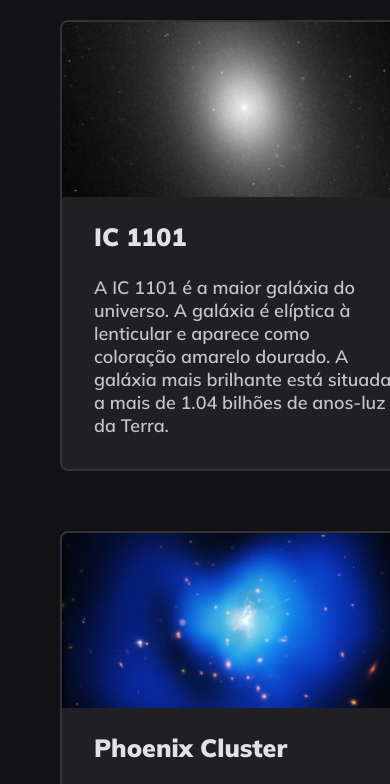
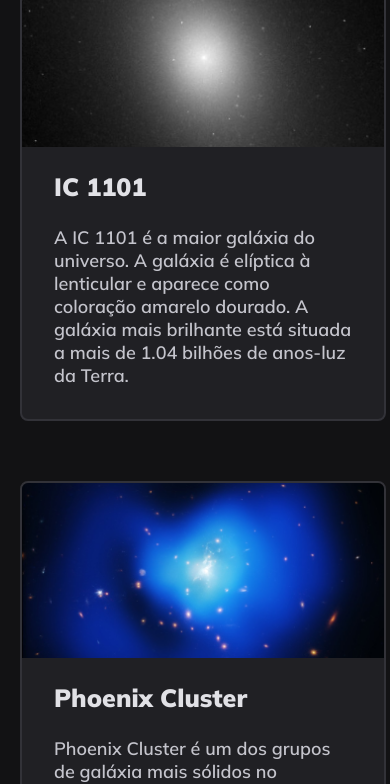
Before and after one commit to Whoj01/Galaxies, a plain HTML site: page index.html in a window 390 px wide. Shown: the part 171-955 px from the top of the page. Drawn offline with Linux system fonts and the light colour scheme.

Commit message:
Fix: fixing the padding when the dispositive is lower than 1000px

```diff
--- a/styles.css
+++ b/styles.css
@@ -129,3 +129,9 @@ body, html, main {
   font-size: 1.8rem;
   word-break: break-word;
 }
+
+@media(max-width: 1000px) {
+  .container {
+    padding: 0 20px;
+  }
+}
```
